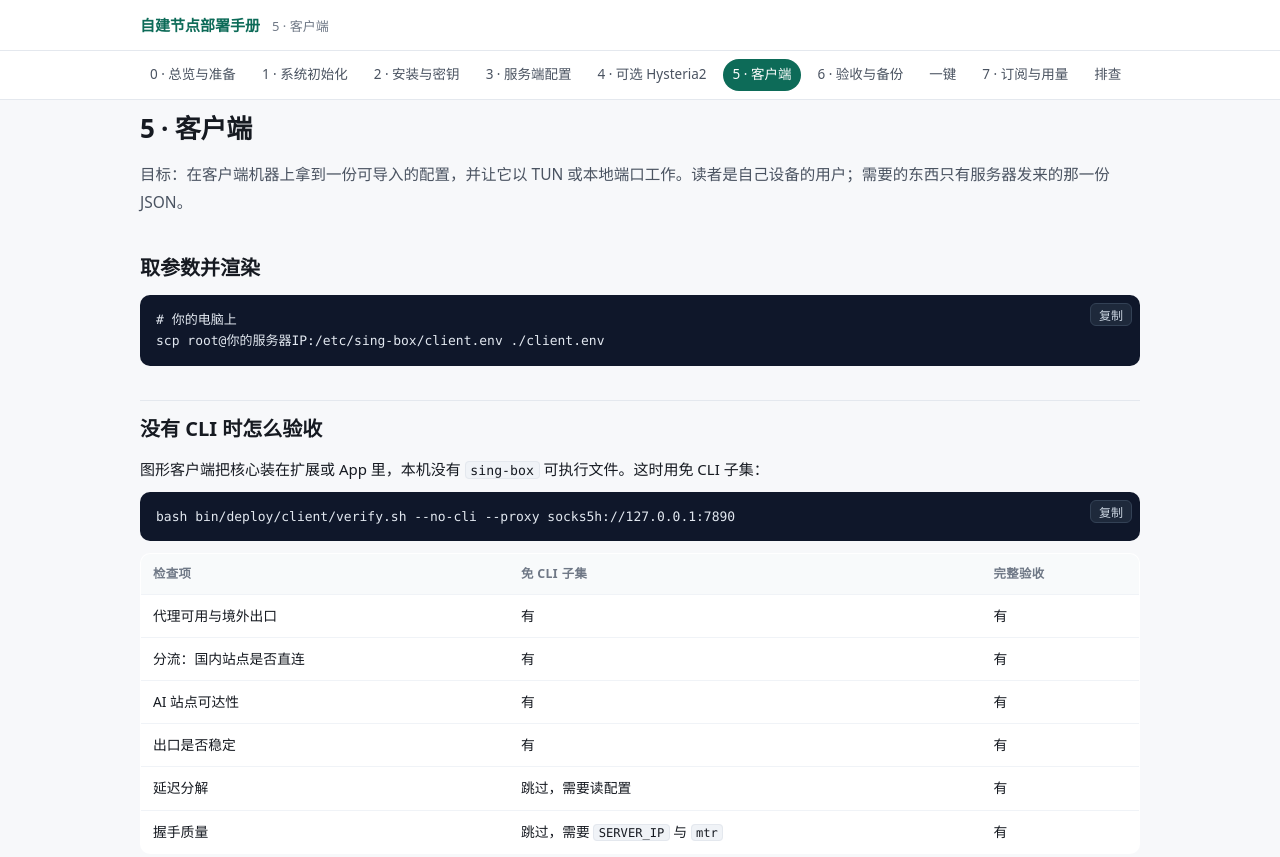
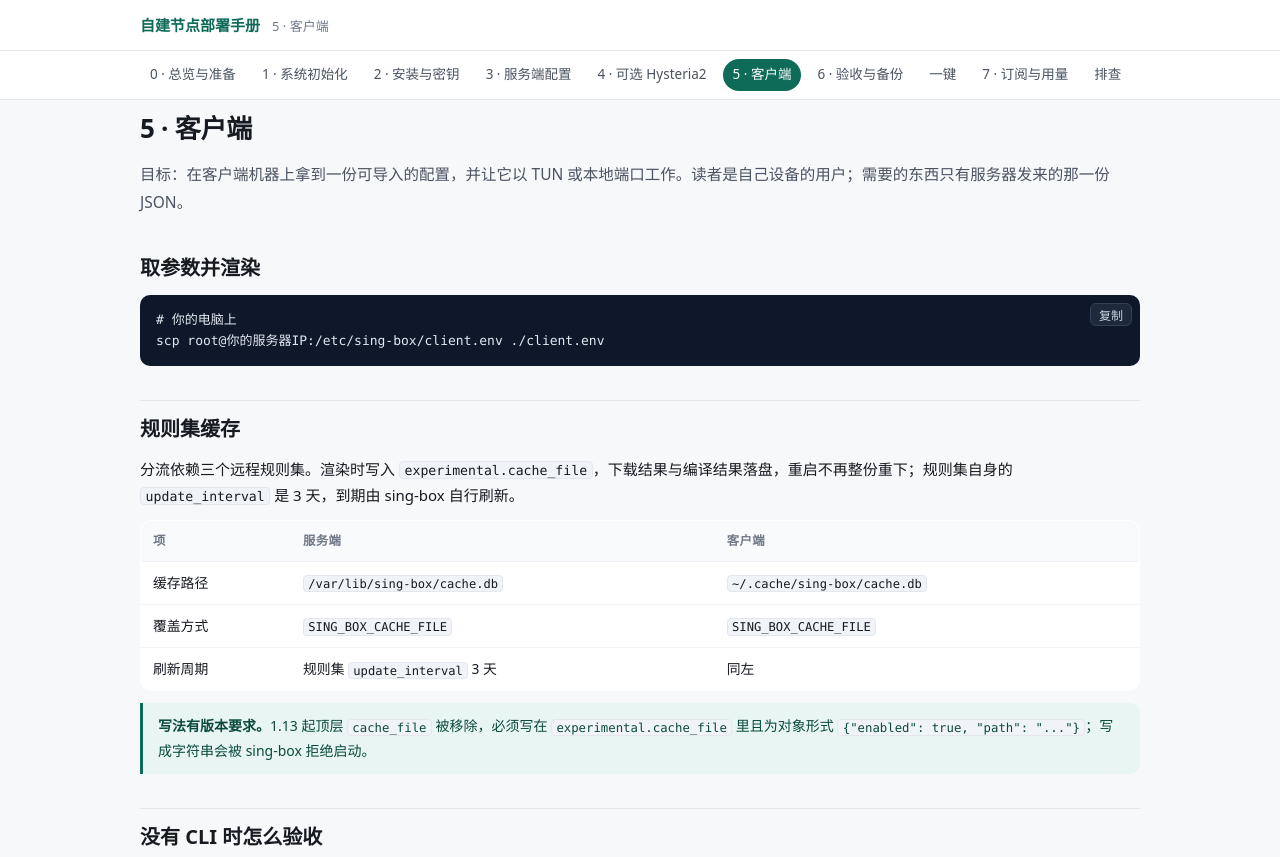
Before and after one commit to wiskewu/cyprinus-surge, a website: page docs/deploy/05-client.html in a window 1280 px wide. Shown: the top 857 px of the page. Drawn offline with Linux system fonts and the light colour scheme.

Commit message:
feat(客户端): 规则集落盘缓存，重启不再全量重下
渲染时写入 experimental.cache_file：服务端 /var/lib/sing-box/cache.db，
客户端 ~/.cache/sing-box/cache.db，可用 SING_BOX_CACHE_FILE 覆盖。
刷新仍由规则集自身的 update_interval 负责，不需要额外定时任务。

注意 1.13 起顶层 cache_file 被移除且改成对象形式，写成字符串会被 sing-box
以 unknown field 拒绝启动；实测 1.14.3 上两种错误写法各踩一次才定位。

实测：部署后 cache.db 生成，重启服务不出现规则集下载日志。

```diff
--- a/docs/deploy/05-client.html
+++ b/docs/deploy/05-client.html
@@ -76,6 +76,20 @@ details .body{padding:4px 14px 14px}
 <h2>取参数并渲染</h2>
 <pre><code># 你的电脑上
 scp root@你的服务器IP:/etc/sing-box/client.env ./client.env</code></pre>
+
+<h2>规则集缓存</h2>
+<p>分流依赖三个远程规则集。渲染时写入 <code>experimental.cache_file</code>，下载结果与编译结果落盘，重启不再整份重下；规则集自身的 <code>update_interval</code> 是 3 天，到期由 sing-box 自行刷新。</p>
+<div class="tw">
+<table>
+<thead><tr><th>项</th><th>服务端</th><th>客户端</th></tr></thead>
+<tbody>
+<tr><td>缓存路径</td><td><code>/var/lib/sing-box/cache.db</code></td><td><code>~/.cache/sing-box/cache.db</code></td></tr>
+<tr><td>覆盖方式</td><td><code>SING_BOX_CACHE_FILE</code></td><td><code>SING_BOX_CACHE_FILE</code></td></tr>
+<tr><td>刷新周期</td><td>规则集 <code>update_interval</code> 3 天</td><td>同左</td></tr>
+</tbody>
+</table>
+</div>
+<div class="note"><b>写法有版本要求。</b>1.13 起顶层 <code>cache_file</code> 被移除，必须写在 <code>experimental.cache_file</code> 里且为对象形式 <code>{"enabled": true, "path": "..."}</code>；写成字符串会被 sing-box 拒绝启动。</div>
 
 <h2>没有 CLI 时怎么验收</h2>
 <p>图形客户端把核心装在扩展或 App 里，本机没有 <code>sing-box</code> 可执行文件。这时用免 CLI 子集：</p>
```
Also changed, not shown: TODO.md (+0 -1 lines), fragments/pages/deploy/05-client.html (+14 -0 lines), 4 other files.
